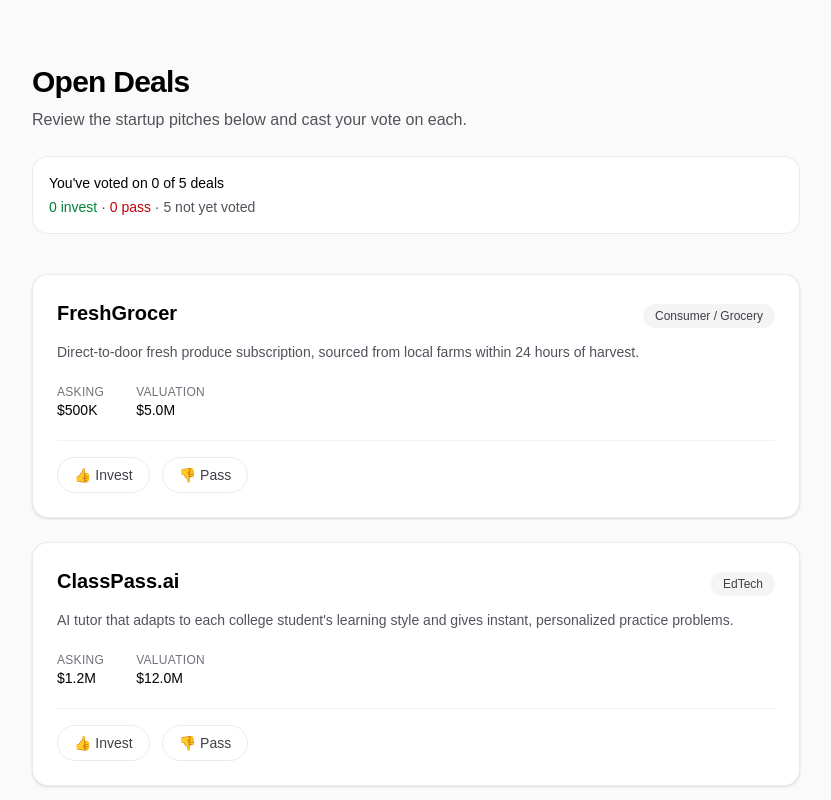
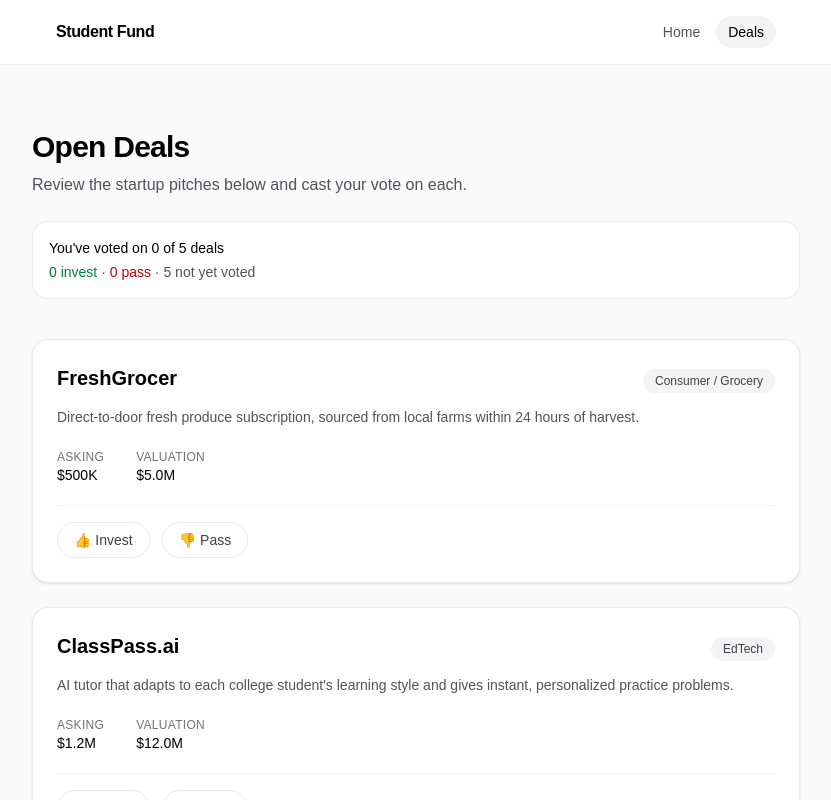
Before and after one commit to Raina-bafna/student-fund, a Next.js app: page /deals in a window 1280 px wide. Shown: the top 800 px of the page, without its empty margins (224-1055 px from the left). Built offline with nearby package versions, Linux system fonts and the light colour scheme.

Commit message:
feat: add site-wide top navigation header (#4)

```diff
--- a/app/layout.tsx
+++ b/app/layout.tsx
@@ -1,6 +1,7 @@
 import type { Metadata } from "next";
 import { Geist, Geist_Mono } from "next/font/google";
 import "./globals.css";
+import SiteHeader from "./site-header";
 
 const geistSans = Geist({
   variable: "--font-geist-sans",
@@ -13,8 +14,8 @@ const geistMono = Geist_Mono({
 });
 
 export const metadata: Metadata = {
-  title: "Create Next App",
-  description: "Generated by create next app",
+  title: "Student Fund",
+  description: "A student-run venture capital fund simulation.",
 };
 
 export default function RootLayout({
@@ -27,7 +28,10 @@ export default function RootLayout({
       lang="en"
       className={`${geistSans.variable} ${geistMono.variable} h-full antialiased`}
     >
-      <body className="min-h-full flex flex-col">{children}</body>
+      <body className="min-h-full flex flex-col">
+        <SiteHeader />
+        {children}
+      </body>
     </html>
   );
 }
--- /dev/null
+++ b/app/site-header.tsx
@@ -0,0 +1,54 @@
+"use client";
+
+import Link from "next/link";
+import { usePathname } from "next/navigation";
+
+/**
+ * Site-wide header with navigation links.
+ *
+ * Renders on every page via the root layout. Uses `usePathname()` from
+ * Next.js to highlight whichever link matches the current URL.
+ */
+export default function SiteHeader() {
+  const pathname = usePathname();
+
+  const links = [
+    { href: "/", label: "Home" },
+    { href: "/deals", label: "Deals" },
+  ];
+
+  return (
+    <header className="border-b border-black/[.08] bg-white/80 backdrop-blur dark:border-white/[.145] dark:bg-black/60">
+      <div className="mx-auto flex max-w-3xl items-center justify-between px-6 py-4">
+        <Link
+          href="/"
+          className="text-base font-semibold tracking-tight text-black dark:text-zinc-50"
+        >
+          Student Fund
+        </Link>
+        <nav className="flex gap-1 text-sm">
+          {links.map((link) => {
+            const active =
+              link.href === "/"
+                ? pathname === "/"
+                : pathname.startsWith(link.href);
+            return (
+              <Link
+                key={link.href}
+                href={link.href}
+                className={
+                  "rounded-full px-3 py-1.5 transition-colors " +
+                  (active
+                    ? "bg-zinc-100 font-medium text-black dark:bg-zinc-800 dark:text-zinc-50"
+                    : "text-zinc-600 hover:bg-zinc-100 dark:text-zinc-400 dark:hover:bg-zinc-800")
+                }
+              >
+                {link.label}
+              </Link>
+            );
+          })}
+        </nav>
+      </div>
+    </header>
+  );
+}
```
